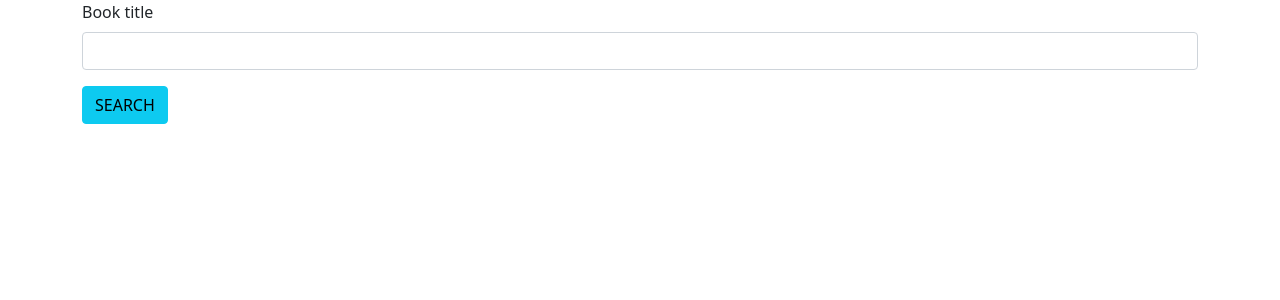
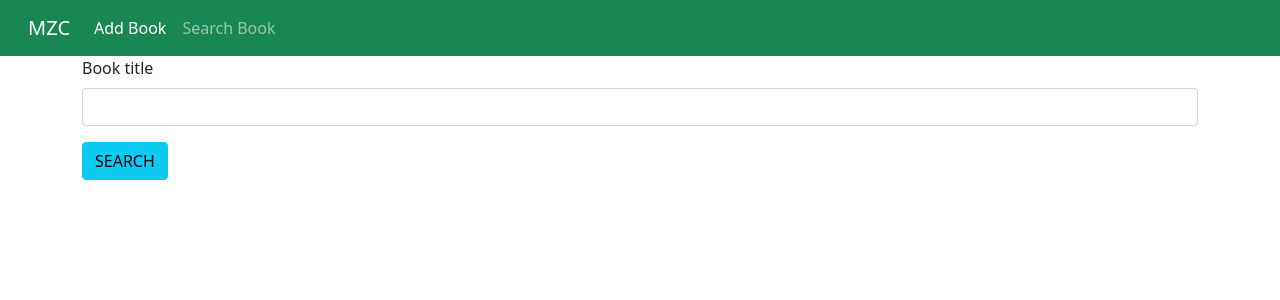
Before and after one commit to liji356/BookReact, a React (Create React App) app: page /booksearch in a window 1280 px wide. Shown: the top 300 px of the page. Built offline with nearby package versions, Linux system fonts and the light colour scheme.

Commit message:
viewbarch

```diff
--- a/src/components/Searchbook.js
+++ b/src/components/Searchbook.js
@@ -1,8 +1,11 @@
 import React from 'react'
+import Header from './Header'
 
 const Searchbook = () => {
   return (
-    <div><div className="container">
+    <div>
+        <Header/>
+        <div className="container">
     <div className="row">
         <div className="col col-12 col-sm-12 col-md-12 col-lg-12 col-xl-12 col-xxl-12">
 
```
